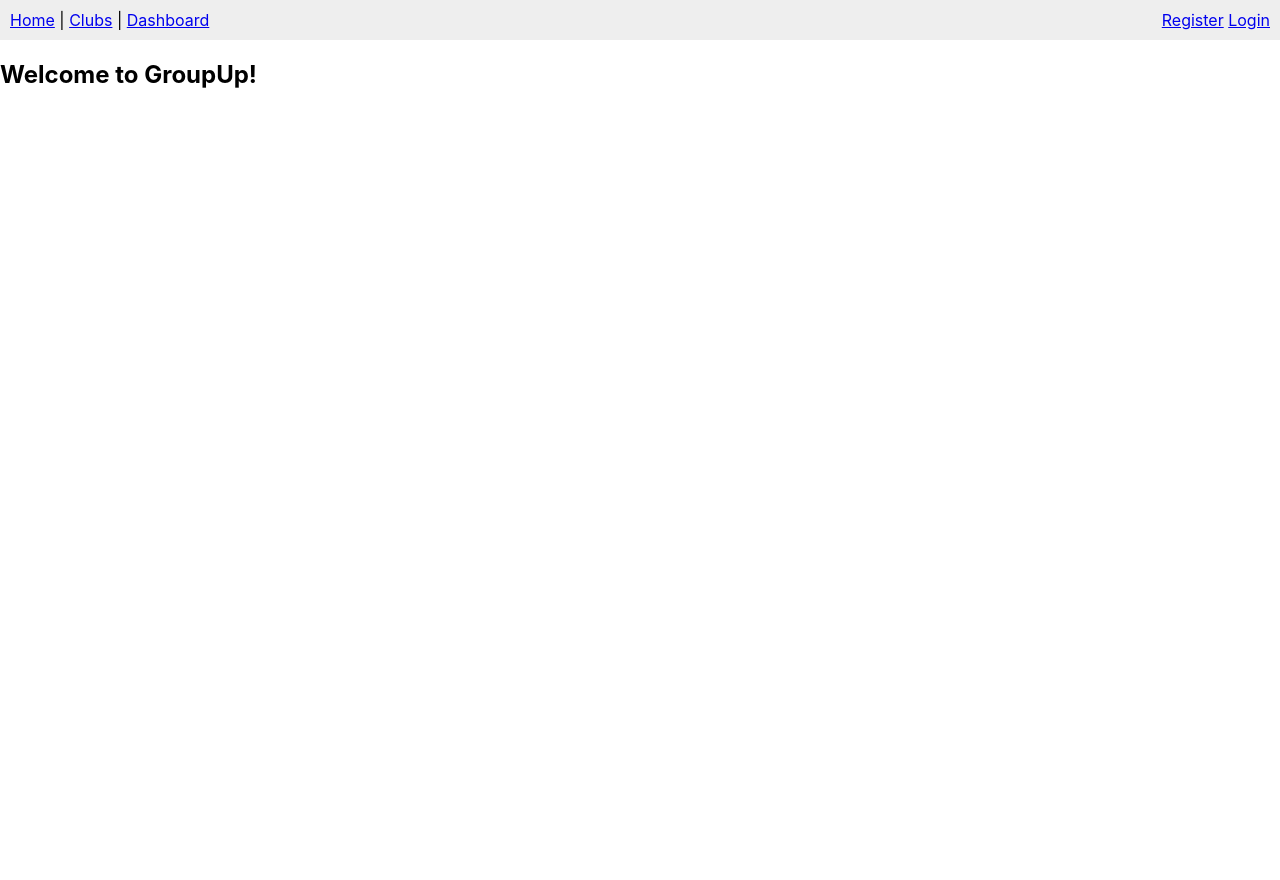
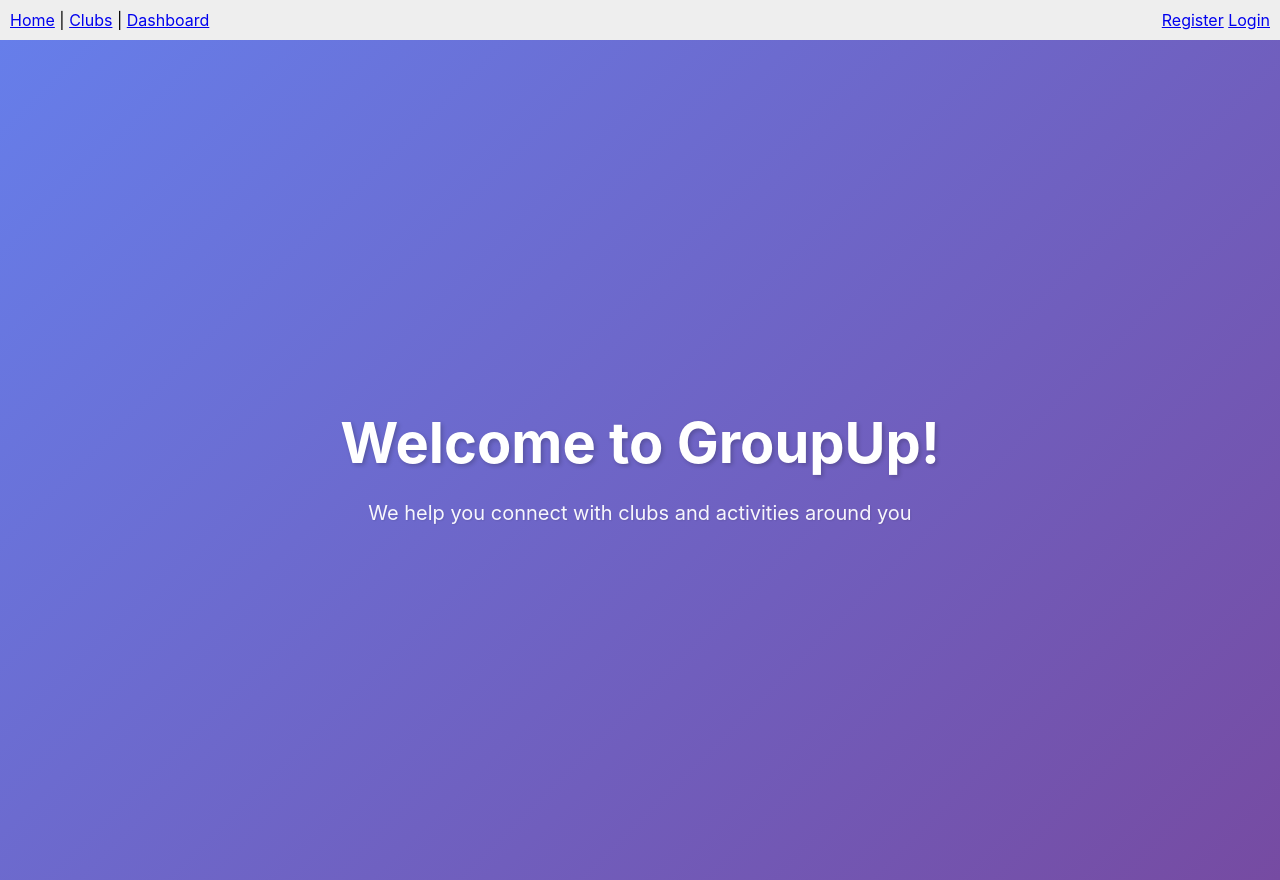
Before and after one commit to GabrielWilson173/4090Project-GroupUp, a React (Create React App) app in the folder frontend/: page / in a window 1280 px wide. Before the commit the page ends 800 px from the top, so only its background shows below. Built offline with nearby package versions, Linux system fonts and the light colour scheme; the HTML template or start-up script is replaced by a standard one.

Commit message:
Home its own + made it look better

```diff
--- a/frontend/src/App.js
+++ b/frontend/src/App.js
@@ -4,7 +4,7 @@ import Register from './pages/Register';
 import Login from './pages/Login';
 import Dashboard from './pages/Dashboard';
 import Clubs from "./pages/Clubs";
-
+import Home from "./pages/Home";
 
 function App() {
   return (
@@ -28,7 +28,7 @@ function App() {
       </nav>
 
       <Routes>
-        <Route path="/" element={<h2>Welcome to GroupUp!</h2>} />
+        <Route path="/" element={<Home />} />
         <Route path="/register" element={<Register />} />
         <Route path="/login" element={<Login />} />
         <Route path="/clubs" element={<Clubs />} />
--- /dev/null
+++ b/frontend/src/pages/Home.jsx
@@ -0,0 +1,36 @@
+function Home() {
+  return (
+    <div style={{
+      minHeight: '100vh',
+      display: 'flex',
+      justifyContent: 'center',
+      alignItems: 'center',
+      background: 'linear-gradient(135deg, #667eea 0%, #764ba2 100%)',
+      textAlign: 'center',
+      padding: '20px'
+    }}>
+      <div style={{
+        color: 'white',
+        maxWidth: '600px'
+      }}>
+        <h1 style={{
+          fontSize: '3.5rem',
+          fontWeight: '700',
+          marginBottom: '1rem',
+          textShadow: '2px 2px 4px rgba(0, 0, 0, 0.2)'
+        }}>
+          Welcome to GroupUp!
+        </h1>
+        <p style={{
+          fontSize: '1.25rem',
+          lineHeight: '1.6',
+          opacity: '0.95',
+          textShadow: '1px 1px 2px rgba(0, 0, 0, 0.1)'
+        }}>
+          We help you connect with clubs and activities around you
+        </p>
+      </div>
+    </div>
+  );
+}
+export default Home;
```
